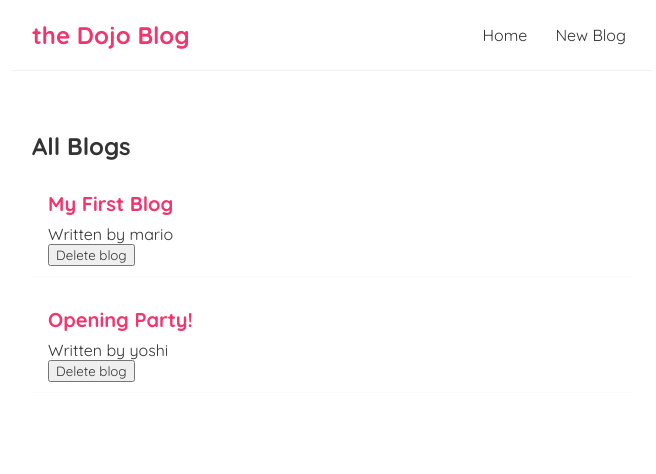
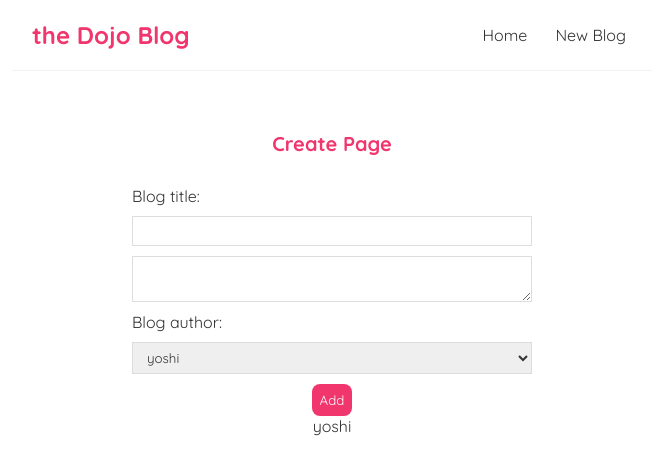
Before and after one commit to Abdelrahman-Mehrat/React-practice, a React (Create React App) app: page /create in a window 1280 px wide. Shown: the top 474 px of the page, without its empty margins (308-964 px from the left). Built offline with nearby package versions, Linux system fonts and the light colour scheme; data requests are answered from the project's data file.

Commit message:
json-server route form

```diff
--- /dev/null
+++ b/db.json
@@ -0,0 +1,19 @@
+{
+  "posts": [
+    {
+      "id": 1,
+      "title": "json-server",
+      "author": "typicode"
+    }
+  ],
+  "comments": [
+    {
+      "id": 1,
+      "body": "some comment",
+      "postId": 1
+    }
+  ],
+  "profile": {
+    "name": "typicode"
+  }
+}
--- a/package.json
+++ b/package.json
@@ -8,6 +8,7 @@
     "@testing-library/user-event": "^13.5.0",
     "react": "^18.2.0",
     "react-dom": "^18.2.0",
+    "react-router-dom": "^5.3.3",
     "react-scripts": "5.0.1",
     "web-vitals": "^2.1.4"
   },
--- a/src/App.js
+++ b/src/App.js
@@ -1,14 +1,29 @@
 
 import Navbar from './Navbar';
 import Home from './Home';
+import {BrowserRouter as Router, Route,Switch} from "react-router-dom";
+import Create from './Create';
+import BlogDetails from './BlogDetails';
 function App() {
   return (
+    <Router>
     <div className="App">
       <Navbar/>
       <div className='content'>
-      <Home/>
+        <Switch>
+          <Route path={`/`} exact>
+            <Home/>
+          </Route>
+          <Route path={`/create`}>
+            <Create/>
+          </Route>
+          <Route path={`/blogs/:id`}>
+            <BlogDetails/>
+          </Route>
+        </Switch>
       </div>
     </div>
+    </Router>
   );
 }
 
--- /dev/null
+++ b/src/BlogDetails.jsx
@@ -0,0 +1,21 @@
+import { useParams } from "react-router-dom";
+import UseFetch from "./useFetch";
+
+const BlogDetails = () => {
+    const ourId = useParams().id   ;
+     console.log(ourId);
+     const {data:blog,error,isPending} = UseFetch(`http://localhost:3000/blogs/${ourId}`)
+    return (
+        <div className="blog-details">
+            <h2>Blog details {ourId}</h2>
+            {isPending && <div>loading...</div> }
+            {error && <div>{error}</div>}
+            {blog && (
+                <article><h2> {blog.title}</h2> <p>Written by {blog.author}</p> <div>{blog.body}</div> </article>
+            )}
+
+        </div>
+     );
+}
+
+export default BlogDetails;
--- a/src/BlogList.jsx
+++ b/src/BlogList.jsx
@@ -1,3 +1,5 @@
+import { Link } from "react-router-dom";
+
 const BlogList = ({blogs,title,handleDelete}) => {
 
     return (
@@ -7,9 +9,11 @@
             blogs.map((blog)=>{
                 return(
                     <div className="blog-preview" key={blog.id}>
+                        <Link to={`/blogs/${blog.id}`}>
                     <h2>{blog.title}</h2>
                     <p>Written by {blog.author} </p>
-                    <button onClick={()=>handleDelete(blog.id)}>Delete blog</button>
+                        </Link>
+                        <button onClick={()=>handleDelete(blog.id)}>Delete blog</button>
                 </div>
                     )
                 })
--- /dev/null
+++ b/src/Create.jsx
@@ -0,0 +1,39 @@
+import { useState } from "react";
+
+const Create = () => {
+    const [title,setTitle] = useState("");
+    const [body,setBody] = useState("");
+    const [author,setAuthor] = useState("yoshi");
+const handleSubmit = (e)=>{
+    e.preventDefault();
+    const blog={title,body,author}
+    console.log(blog);
+}
+    return (
+        <div className="create">
+            <h2>Create Page</h2>
+            <form action="" onSubmit={handleSubmit}>
+                <label htmlFor="">Blog title:</label>
+                <input
+                    type="text"
+                    required
+                    value={title}
+                    onChange={(e)=>setTitle(e.target.value)}
+                />
+                <textarea value={body} onChange={(e)=>setBody(e.target.value)} required></textarea>
+                <label htmlFor="">Blog author:</label>
+                <select value={author} onChange={(e)=>setAuthor(e.target.value)}>
+                <option value="mario">mario</option>
+                <option value="yoshi">yoshi</option>
+                </select>
+            <button>Add</button>
+            <p>{title}</p>
+            <p>{body}</p>
+            <p>{author}</p>
+
+            </form>
+        </div>
+     );
+}
+
+export default Create;
--- a/src/Home.jsx
+++ b/src/Home.jsx
@@ -1,13 +1,13 @@
 import BlogList from "./BlogList";
 import UseFetch from "./useFetch";
 const Home = () => {
-
-      const {data,isPending,error,handleDelete} = UseFetch("http://localhost:8000/blogs")
+      const {data,isPending,error,handleDelete} = UseFetch("http://localhost:3000/blogs")
+      console.log(data);
     return (
         <div className="home">
-        {error && <div>wrong</div>}
+        {error && <div>{error}</div>}
         {isPending && <div>Loading...</div> }
-        {data && <BlogList blogs={data} handleDelete={handleDelete} title={"All Blogs"}/>}
+        {data.length !=0 && <BlogList blogs={data} handleDelete={handleDelete} title={"All Blogs"}/>}
         </div>
      );
 }
--- a/src/Navbar.jsx
+++ b/src/Navbar.jsx
@@ -1,10 +1,14 @@
+import { Link } from "react-router-dom";
 const Navbar = () => {
     return (
         <nav className="navbar">
             <h1>the Dojo Blog</h1>
             <div className="links">
-        <a href="/">Home</a>
-        <a href="/create">New Blog</a>
+                <Link to={`/`}>Home</Link>
+                <Link to={`/create`}>New Blog</Link>
+
+        {/* <a href="/">Home</a>
+        <a href="/create">New Blog</a> */}
             </div>
         </nav>
 
--- a/src/index.css
+++ b/src/index.css
@@ -47,3 +47,54 @@
   color: #f1356d;
   margin-bottom: 8px;
 }
+.blog-preview a {
+  text-decoration: none;
+}
+/* blog details page */
+.blog-details h2 {
+  font-size: 20px;
+  color: #f1356d;
+  margin-bottom: 10px;
+}
+.blog-details div {
+  margin: 20px 0;
+}
+.blog-details button {
+  background: #f1356d;
+  color: #fff;
+  border: 0;
+  padding: 8px;
+  border-radius: 8px;
+  cursor: pointer;
+}
+/* create new blog form */
+.create {
+  max-width: 400px;
+  margin: 0 auto;
+  text-align: center;
+}
+.create label {
+  text-align: left;
+  display: block;
+}
+.create h2 {
+  font-size: 20px;
+  color: #f1356d;
+  margin-bottom: 30px;
+}
+.create input, .create textarea, .create select {
+  width: 100%;
+  padding: 6px 10px;
+  margin: 10px 0;
+  border: 1px solid #ddd;
+  box-sizing: border-box;
+  display: block;
+}
+.create button {
+  background: #f1356d;
+  color: #fff;
+  border: 0;
+  padding: 8px;
+  border-radius: 8px;
+  cursor: pointer;
+}
--- a/src/useFetch.jsx
+++ b/src/useFetch.jsx
@@ -9,7 +9,8 @@
         if(!res.ok){
             throw Error("{error}")
         }
-        return res.json()})
+        return res.json()
+        })
         .then((data)=>{
             setData(data) ;
             setIsPending(false);
```
Also changed, not shown: 1 other file (tests, documents, lock files or other folders).
